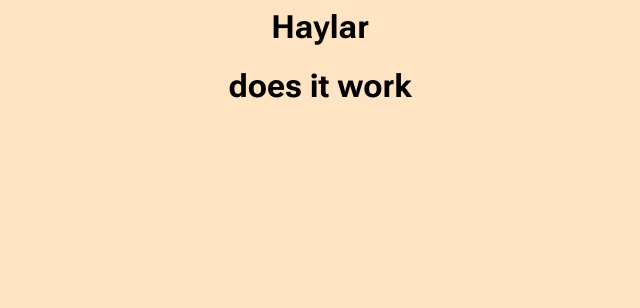
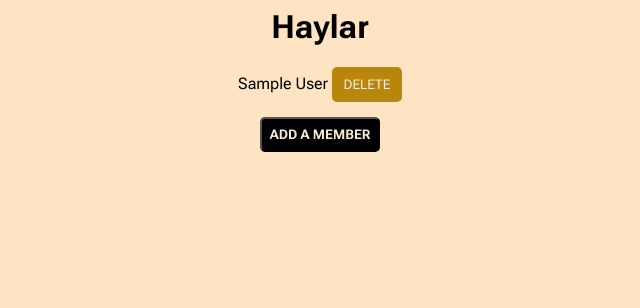
Before and after one commit to sehyun-kelly/django-practice, a Django app: template members/templates/index.html in a window 1280 px wide. Shown: the top 308 px of the page, without its empty margins (320-960 px from the left). Run offline with Django 3.2, Linux system fonts and the light colour scheme; the template is opened without the code that fills it: most values are stand-ins (such as "Sample title", 1, 10 or a date in 2020).

Commit message:
index back to the original format

```diff
--- a/members/templates/index.html
+++ b/members/templates/index.html
@@ -8,18 +8,17 @@
 <h1>Haylar</h1>
 
 <div>
-    <h1>does it work</h1>
-{#    {% for x in mymembers %}#}
-{#    <div class="names">#}
-{#        {{ x.firstName }} {{ x.lastName }}#}
-{#        <button class="delete-button">#}
-{#            <a href="delete/{{ x.id }}">DELETE</a>#}
-{#        </button>#}
-{#    </div>#}
-{#    {% endfor %}#}
+    {% for x in mymembers %}
+    <div class="names">
+        {{ x.firstName }} {{ x.lastName }}
+        <button class="delete-button">
+            <a href="delete/{{ x.id }}">DELETE</a>
+        </button>
+    </div>
+    {% endfor %}
 </div>
 
-{#<button>#}
-{#<a href="add/">ADD A MEMBER</a>#}
-{#</button>#}
+<button>
+<a href="add/">ADD A MEMBER</a>
+</button>
 </body>
```
